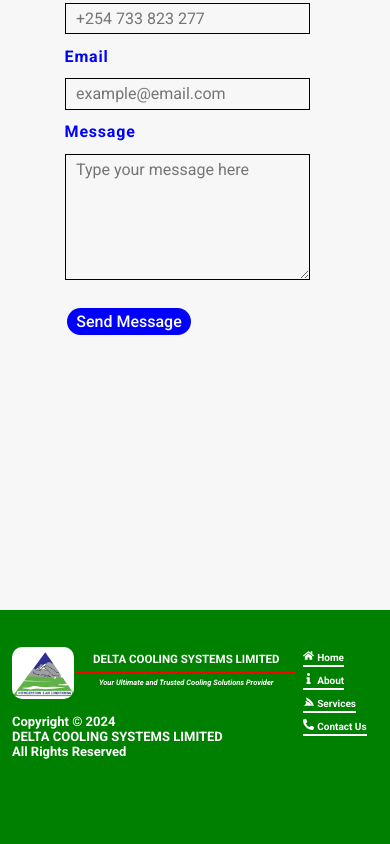
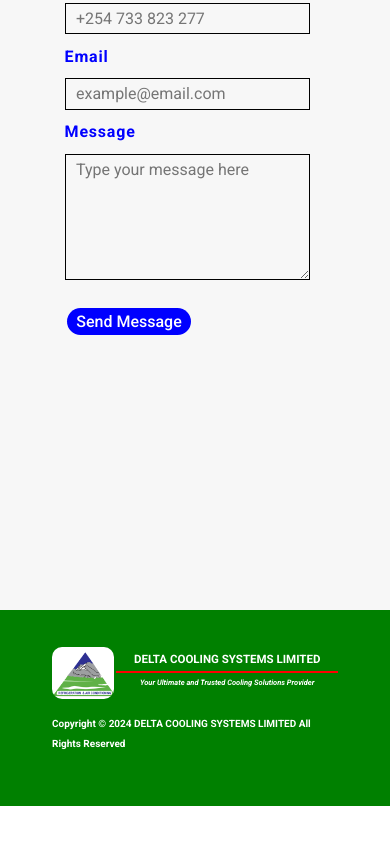
Before and after one commit to Enockodhis/DELTA-COOLING-SYSTEM-LIMITED-WEBSITE, a React (Create React App) app: page /contact-us in a window 390 px wide. Shown: the part 1003-1847 px from the top of the page. After the commit the page ends 1809 px from the top, so only its background shows below. Built offline with nearby package versions, Linux system fonts and the light colour scheme.

Commit message:
Footerchanges

```diff
--- a/src/components/Footer/Footer.css
+++ b/src/components/Footer/Footer.css
@@ -11,6 +11,7 @@
     display: flex;
     flex-direction: column;
     width: 40vw;
+    /* border: 2px solid red; */
 }
 .Footer-details{
     display: flex;
@@ -21,8 +22,9 @@
     width: 7rem;
 }
 .Footer-orgName{
-   margin-left: -5px;
-   padding: 20px;
+   margin-left: -2px;
+   padding: 5px;
+   /* border: 2px solid black; */
 }
 .Footer-orgName h1{
     color: white;
@@ -47,7 +49,7 @@
 }
 .Footer-copyright{
     margin-top: 20px;
-    font-size: 15px;
+    font-size: 20px;
     font-weight: bold;
 }
 .footer-menu{
@@ -91,7 +93,7 @@
     .Footer-Left{
         /* border: 2px solid red; */
         width: 100%;
-        margin-left: -40px;
+        /* margin-left: -40px; */
         margin-top: -15px;
     }
     .footerLogo{
@@ -117,7 +119,9 @@
     }
     .Footer-copyright{
         margin-top: 15px;
-        font-size: 13px;
+        font-size: 10px;
+        /* border: 2px solid black; */
+        line-height: 2;
 
     }
     .Footer-Right{
@@ -125,6 +129,7 @@
         gap: 3px;
         margin-top: -15px;
         /* border: 2px solid black; */
+        display: none;
     }
     .footer-menu{
         width: 21vw;
--- a/src/components/Footer/Footer.js
+++ b/src/components/Footer/Footer.js
@@ -16,7 +16,7 @@ const Footer = () => {
              </div>
         </div>
         <div className='Footer-copyright'>
-            Copyright  &#169;  2024 <br></br> DELTA COOLING SYSTEMS LIMITED <br></br>  All Rights Reserved
+            Copyright  &#169;  2024 DELTA COOLING SYSTEMS LIMITED All Rights Reserved
         </div>
      </div>
      <div className='Footer-Right'>
```
